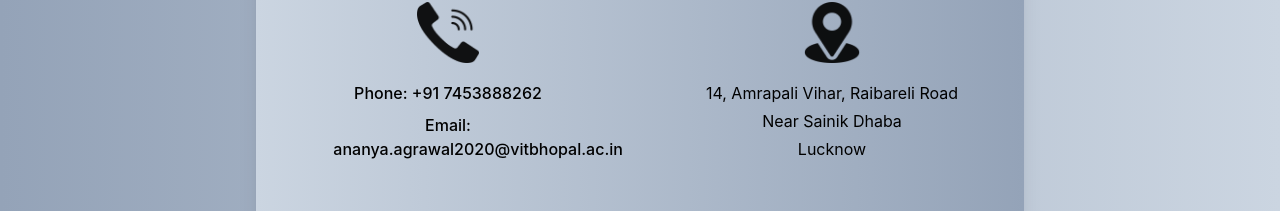
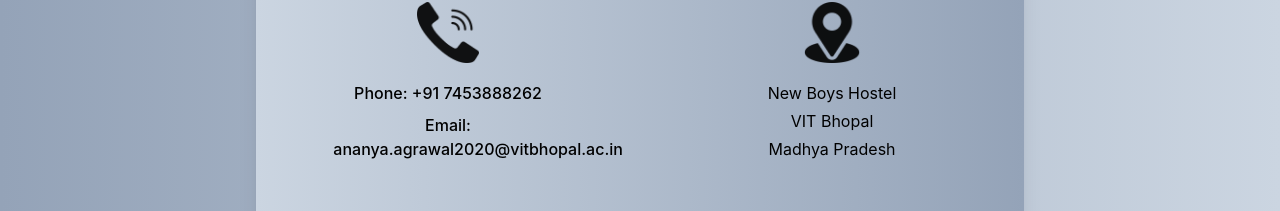
Before and after one commit to Riya2919/GIFT-A-SMILE, a Next.js app: page /contact in a window 1280 px wide. Shown: the part 814-1025 px from the top of the page. Built offline with nearby package versions, Linux system fonts and the light colour scheme.

Commit message:
Final !!

```diff
--- a/pages/contact.js
+++ b/pages/contact.js
@@ -49,9 +49,9 @@ const contact = () => {
                             />
                         </div>
                         <div className='py-3 px-2'>
-                            <p className='text-center text-sm mb-1 lg:text-base'>14, Amrapali Vihar, Raibareli Road</p>
-                            <p className='text-center text-sm mb-1 lg:text-base'>Near Sainik Dhaba</p>
-                            <p className='text-center text-sm mb-1 lg:text-base'>Lucknow</p>
+                            <p className='text-center text-sm mb-1 lg:text-base'>New Boys Hostel</p>
+                            <p className='text-center text-sm mb-1 lg:text-base'>VIT Bhopal</p>
+                            <p className='text-center text-sm mb-1 lg:text-base'>Madhya Pradesh</p>
                         </div>
                     </div>
                 </div>
```
